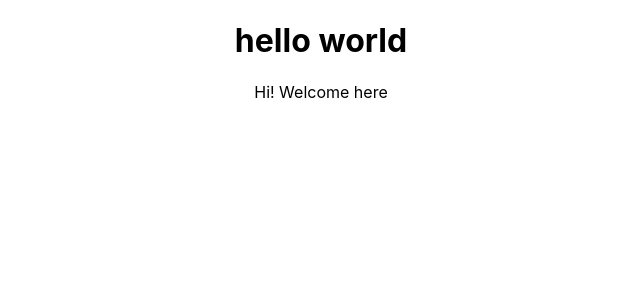
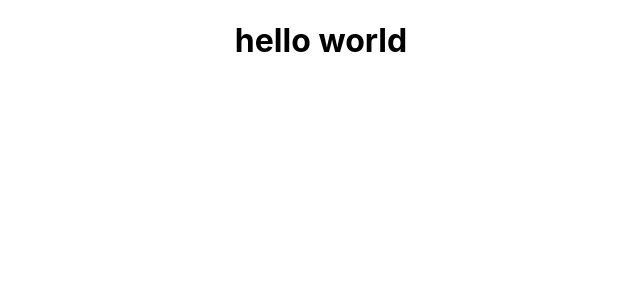
Before and after one commit to Usamazahid30/bootcamp, a React (Create React App) app: page / in a window 1280 px wide. Shown: the top 300 px of the page, without its empty margins (319-959 px from the left). Built offline with nearby package versions, Linux system fonts and the light colour scheme.

Commit message:
Update App.js

```diff
--- a/src/App.js
+++ b/src/App.js
@@ -5,7 +5,6 @@ function App() {
   return (
     <div className="App">
     <h1>hello world</h1>
-    <p>Hi! Welcome here</p>
     </div>
   );
 }
```
